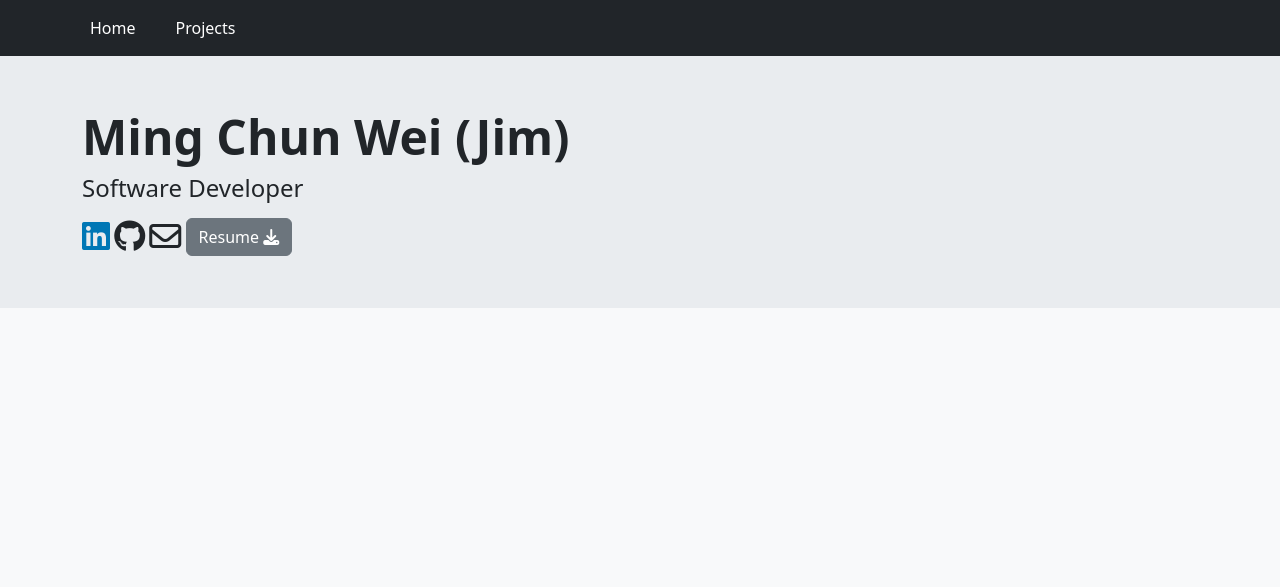
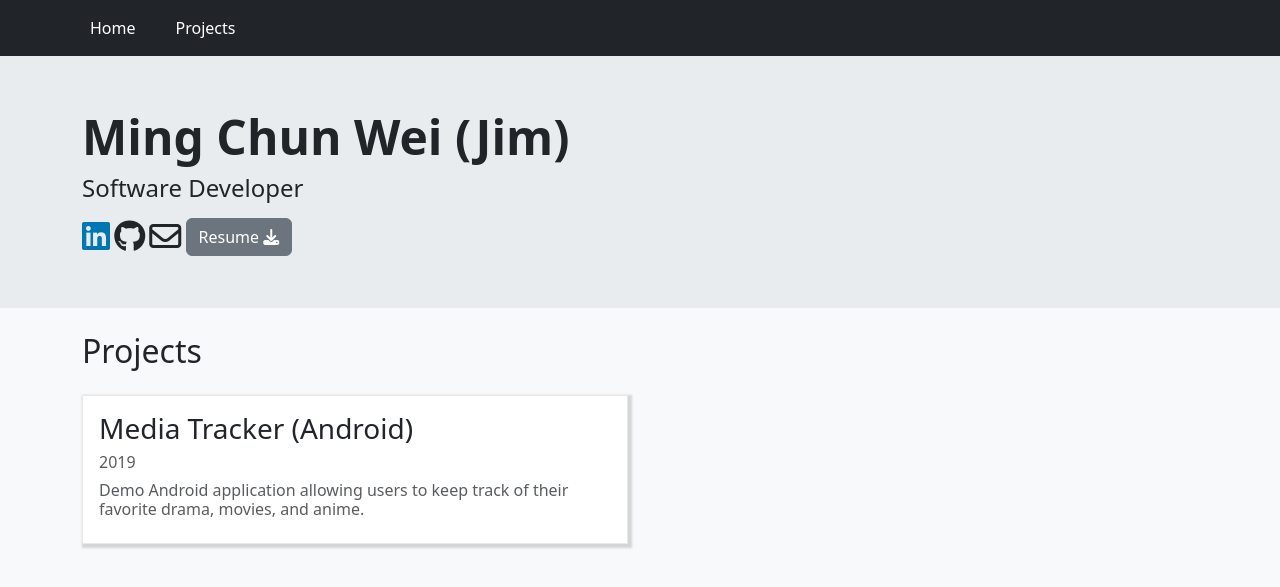
Before and after one commit to jimwei6/jimwei6.github.io, a Jekyll site: the page built from projects.markdown, in a window 1280 px wide. Shown: the top 587 px of the page. Built offline with Jekyll 4.4.1, drawn with Linux system fonts in a browser that asks for light colours.

Commit message:
created first project page

```diff
--- /dev/null
+++ b/_includes/jumbo.html
@@ -0,0 +1,22 @@
+<div class="py-5 bg-body-secondary jumbotron mb-4">
+  <div class="container py-1">
+    <h1 class="display-5 fw-bold">Ming Chun Wei (Jim)</h1>
+    <h4 class="mb-3">Software Developer</h4>
+    <div>
+      <a class="text-decoration-none" style="color:#0077B5" href="{{ site.author.linkedin }}" target="_blank">
+        <i class="fa-brands fa-linkedin fa-2xl" style="color:#0077B5"></i>
+      </a>
+      <a class="text-decoration-none text-dark" href="{{ site.author.github }}" target="_blank">
+        <i class="fa-brands fa-github fa-2xl"></i>
+      </a>
+      <a class="text-decoration-none text-dark u-email" href="mailto:{{ site.author.email }}">
+        <i class="fa-regular fa-envelope fa-2xl"></i>
+      </a>
+      <a href="/Jim_CS_Resume.pdf" download="Jim_CS_Resume.pdf">
+        <button class="btn btn-secondary">Resume
+          <i class="fa-solid fa-download"></i>
+        </button>
+      </a>
+    </div>
+  </div>
+</div>
--- a/_layouts/base.html
+++ b/_layouts/base.html
@@ -9,28 +9,6 @@
 
   <main class="page-content" aria-label="Content">
     <div class="wrapper">
-      <div class="py-5 bg-body-secondary jumbotron mb-4">
-        <div class="container py-1">
-          <h1 class="display-5 fw-bold">Ming Chun Wei (Jim)</h1>
-          <h4 class="mb-3">Software Developer</h4>
-          <div>
-            <a class="text-decoration-none" style="color:#0077B5" href="{{ site.author.linkedin }}" target="_blank">
-              <i class="fa-brands fa-linkedin fa-2xl" style="color:#0077B5"></i>
-            </a>
-            <a class="text-decoration-none text-dark" href="{{ site.author.github }}" target="_blank">
-              <i class="fa-brands fa-github fa-2xl"></i>
-            </a>
-            <a class="text-decoration-none text-dark u-email" href="mailto:{{ site.author.email }}">
-              <i class="fa-regular fa-envelope fa-2xl"></i>
-            </a>
-            <a href="/Jim_CS_Resume.pdf" download="Jim_CS_Resume.pdf">
-              <button class="btn btn-secondary">Resume
-                <i class="fa-solid fa-download"></i>
-              </button>
-            </a>
-          </div>
-        </div>
-      </div>
       {{ content }}
     </div>
   </main>
--- a/_layouts/home.html
+++ b/_layouts/home.html
@@ -2,12 +2,13 @@
 layout: base
 ---
 <div class="home">
+  {%- include jumbo.html -%}
   <div class="container">
     <h2 class="mb-4">Work Experiences</h2>
     <div class="row row-cols-1 row-cols-md-2 g-4">
       {%- for job in site.work -%}
       <div class="col">
-        <a class="text-decoration-none" href="{{ job.url }}">
+        <a class="text-decoration-none" href="{{ job.url }}" target="_blank">
           <div class="card border-dark border-opacity-10 rounded-0">
             <div class="card-body">
               <h3 class="card-title">{{ job.function }}</h3>
--- a/_layouts/projects.html
+++ b/_layouts/projects.html
@@ -1,9 +1,30 @@
 ---
 layout: base
 ---
-
+{% assign posts = site.posts %}
 <div class="projects">
+  {%- include jumbo.html -%}
   <div class="container">
-
+    <h2 class="mb-4">Projects</h2>
+    {%- if posts.size > 0 -%}
+    <div class="row row-cols-1 row-cols-md-2 g-4">
+      {%- for post in posts -%}
+      <div class="col">
+        <a class="text-decoration-none" href="{{ post.url | relative_url }}">
+          <div class="card border-dark border-opacity-10 rounded-0">
+            <div class="card-body">
+              <h3 class="card-title">{{ post.title }}</h3>
+              <!-- <h4 class="card-subtitle mb-2">{{ job.company }}</h4> -->
+              <h6 class="text-muted">{{ post.year }}</h6>
+              {% if post.short_description -%}
+              <h6 class="text-muted mt-2">{{ post.short_description }}</h6>
+              {% endif %}
+            </div>
+          </div>
+        </a>
+      </div>
+      {%- endfor -%}
+    </div>
+    {%- endif %}
   </div>
 </div>
--- /dev/null
+++ b/_posts/2021-01-01-media-tracker.html
@@ -0,0 +1,18 @@
+---
+layout: post
+title: "Media Tracker (Android)"
+technologies: "Java, Android Studio, XML"
+year: "2019"
+short_description: "Demo Android application allowing users to keep track of their favorite drama, movies, and anime."
+url: "https://github.com/jimwei6/MediaTracker-Android-"
+video: "https://www.youtube.com/embed/B7mf_giGsFI?si=u1jX2SuSTbP1_hJt"
+---
+
+This is a personal project extended from a class project (CPSC210 at The University of British Columbia).
+Having created an desktop application that allow users to create and manage lists, I decided to apply the idea on to
+managing
+things related to modern entertainment such as to watch lists, watched lists, and more. I built this demo application in
+Android Studio
+with basic knowledge of Java and XML. The application uses free APIs on RapidAPI to fetch entertainment media data.
+Users are able to create/delete lists, add/delete media into these lists, and also give reviews and ratings to each
+media.
```
Also changed, not shown: _layouts/post.html (added, +32 -0 lines).
